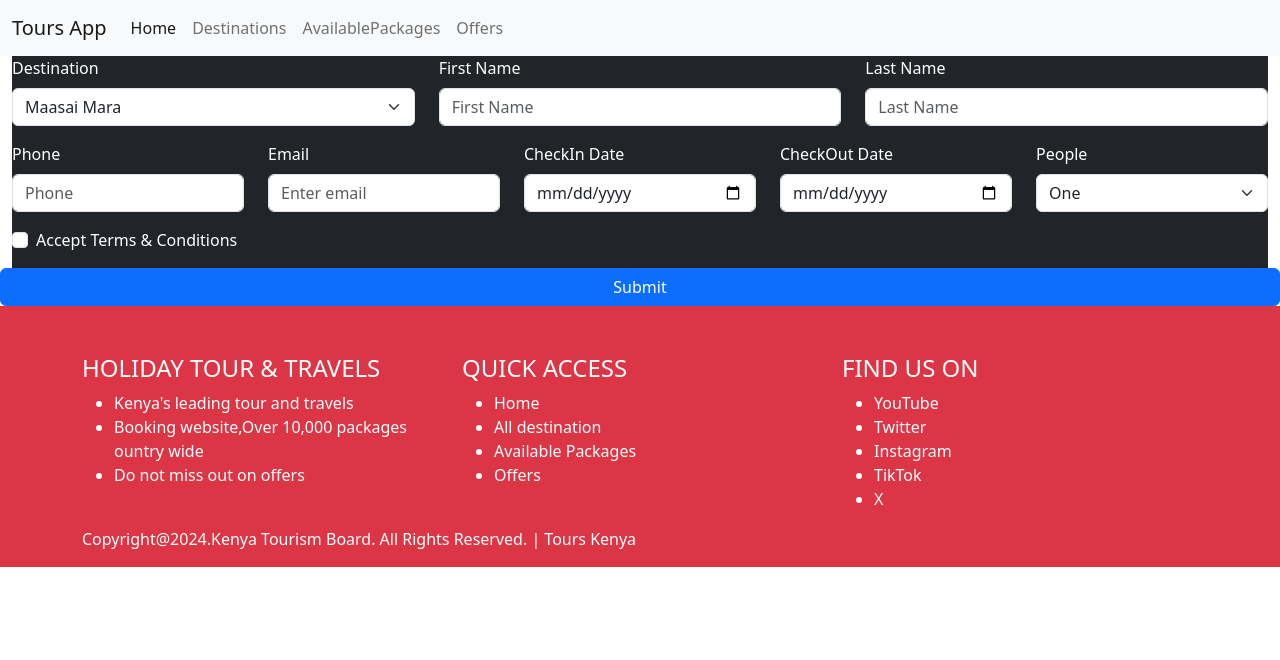
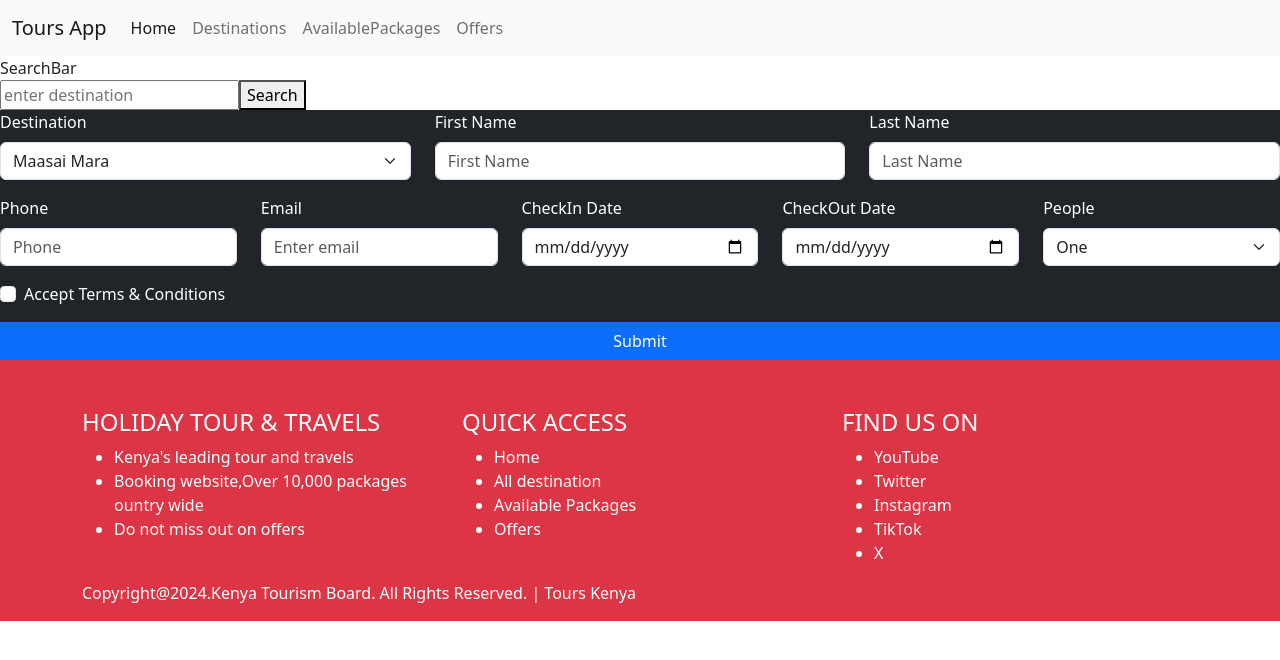
Before and after one commit to wahitom/phase-2-tour-project, a React (Create React App) app: page / in a window 1280 px wide. Shown: the top 660 px of the page. Built offline with nearby package versions, Linux system fonts and the light colour scheme; data requests are answered from the project's data file.

Commit message:
SearchBar created

```diff
--- a/src/App.js
+++ b/src/App.js
@@ -7,11 +7,13 @@ import Offers from "./components/Offers";
 import Destination from "./components/Destination";
 import Home from "./components/Home";
 import Footer  from "./components/Footer";
+import SearchBar from "./components/SearchBar";
 
 function App() {
   return (
     <>
     <NavBar />
+    <SearchBar />
 
     <Routes>
       <Route path="/" element={<Home />} />
--- /dev/null
+++ b/src/components/SearchBar.jsx
@@ -0,0 +1,57 @@
+import React, { useEffect, useState } from "react";
+
+const SearchBar = () => {
+  const [query, setQuery] = useState("");
+  const [destination, setDestination] = useState([]);
+  const [filteredDest, setFilteredDest] = useState([]);
+
+  useEffect(() => {
+    fetch(" http://localhost:3001/travels")
+      .then((resp) => resp.json())
+      .then((data) => {
+        const travelHere = data.map((item) => item.destination);
+        setDestination(travelHere);
+      })
+      .catch((err) => console.error(err));
+  }, []);
+
+  function handleChange(event) {
+    const value = event.target.value;
+    setQuery(value);
+
+    const suggestion = destination.filter((destination) =>
+      destination.toLowerCase().includes(value.toLowerCase())
+    );
+
+    setFilteredDest(suggestion);
+  }
+
+  function handleSearch() {
+    const updatedQuery = destination.filter((item) =>
+      item.toLowerCase().includes(query.toLowerCase())
+    );
+    setFilteredDest(updatedQuery);
+  }
+
+  return (
+    <>
+      <div>
+        <div>SearchBar</div>
+        <input
+          placeholder="enter destination"
+          value={query}
+          onChange={handleChange}
+        ></input>
+        <button onClick={handleSearch}>Search</button>
+      </div>
+      <div className="dropdown">
+        {filteredDest &&
+          filteredDest.map((destination) => (
+            <div key={destination}>{destination}</div>
+          ))}
+      </div>
+    </>
+  );
+};
+
+export default SearchBar;
--- a/src/components/Userform.jsx
+++ b/src/components/Userform.jsx
@@ -20,7 +20,7 @@ const Userform = () => {
     }, [])
 
     return (
-        <Container fluid>
+        <div>
             <Form className='form bg-dark text-white'>
                 <Row>
                     <Col>
@@ -96,7 +96,7 @@ const Userform = () => {
                     <Button >Submit</Button>
                 </Row>
             </Form>
-        </Container>
+        </div>
     );
 }
 
```
